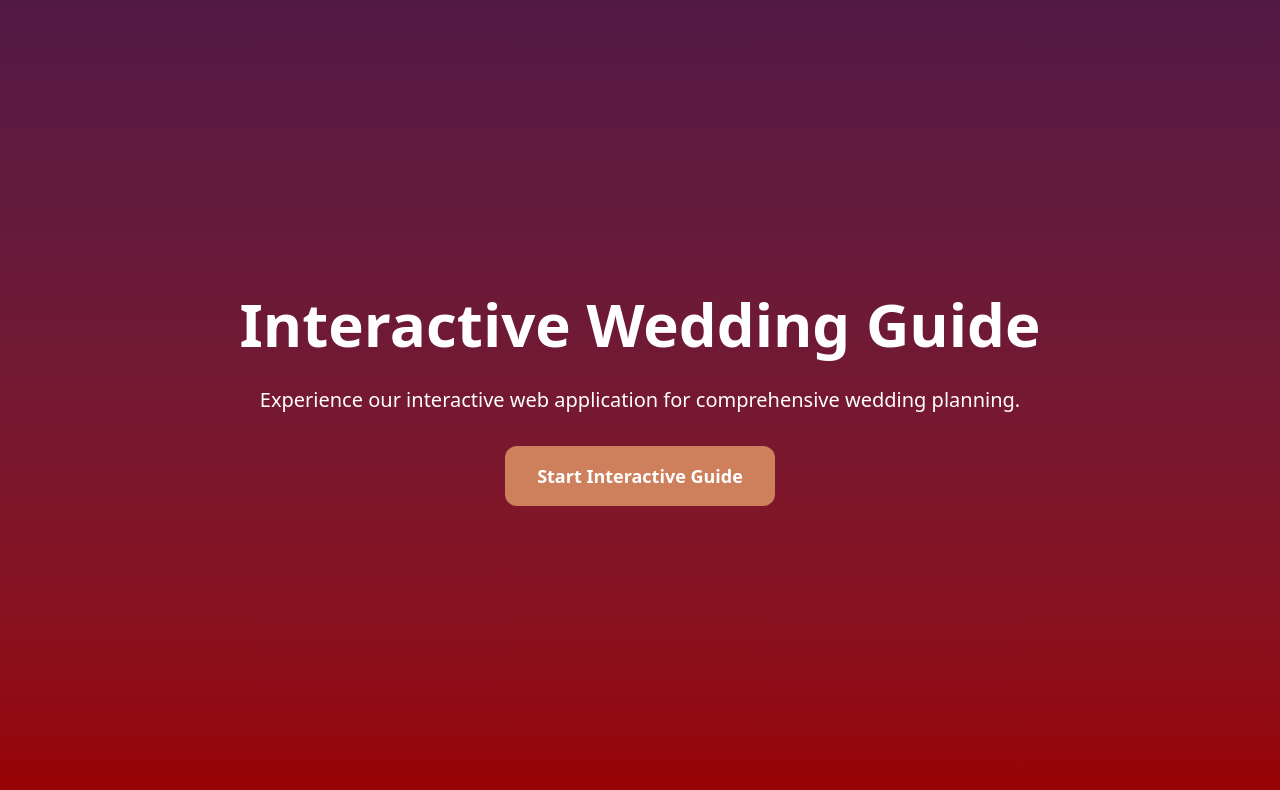
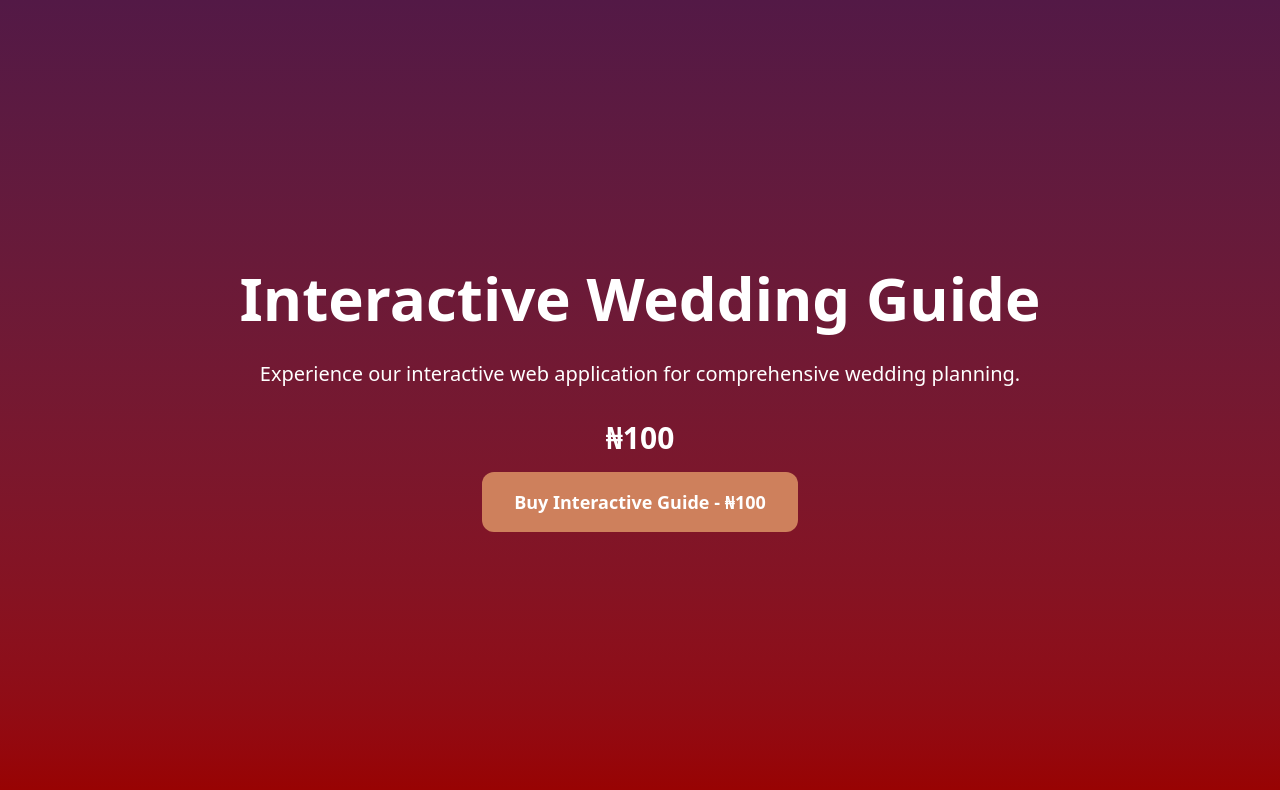
Before and after one commit to devbydijah/TheHausaWedingGuide, a React (Vite) app: page / in a window 1280 px wide. Shown: the top 790 px of the page. Built offline with nearby package versions, Linux system fonts and the light colour scheme.

Commit message:
Update interactive guide with working button and new price (₦100)

```diff
--- a/api/paystack-webhook.js
+++ b/api/paystack-webhook.js
@@ -148,23 +148,21 @@ export default async function handler(req, res) {
         if (!productType) {
           if (reference.includes("webapp") || reference.includes("interactive")) {
             productType = "webapp";
+          } else if (reference.includes("pdf")) {
+            productType = "pdf";
           } else if (reference.includes("bundle") || reference.includes("complete")) {
             productType = "bundle";
-          } else if (amount >= 500000) { // ₦5,000+ = webapp
+          } else if (
+            productName.includes("interactive") ||
+            productName.includes("webapp") ||
+            productName.includes("web app")
+          ) {
             productType = "webapp";
-          } else if (amount >= 700000) { // ₦7,000+ = bundle
-            productType = "bundle";
           } else if (
             productName.includes("bundle") ||
             productName.includes("complete")
           ) {
             productType = "bundle";
-          } else if (
-            productName.includes("webapp") ||
-            productName.includes("web app") ||
-            productName.includes("interactive")
-          ) {
-            productType = "webapp";
           } else {
             productType = "pdf"; // Default to PDF for backward compatibility
           }
--- a/src/App.jsx
+++ b/src/App.jsx
@@ -2,6 +2,11 @@ import React from 'react';
 import './index.css';
 
 function App() {
+  const handlePurchase = () => {
+    // Redirect to Paystack storefront for Interactive guide (₦100)
+    window.location.href = "https://paystack.com/pay/hausaweddingguideinteractive";
+  };
+
   return (
     <div className="min-h-screen bg-gradient-to-b from-[#531946] to-[#990200] flex items-center justify-center p-8">
       <div className="max-w-4xl mx-auto text-center text-white">
@@ -11,8 +16,12 @@ function App() {
         <p className="text-xl mb-8">
           Experience our interactive web application for comprehensive wedding planning.
         </p>
-        <button className="bg-[#CE805C] hover:bg-[#740015] text-white px-8 py-4 rounded-xl text-lg font-semibold">
-          Start Interactive Guide
+        <p className="text-3xl font-bold mb-4">₦100</p>
+        <button
+          onClick={handlePurchase}
+          className="bg-[#CE805C] hover:bg-[#740015] text-white px-8 py-4 rounded-xl text-lg font-semibold transition-colors"
+        >
+          Buy Interactive Guide - ₦100
         </button>
       </div>
     </div>
```
